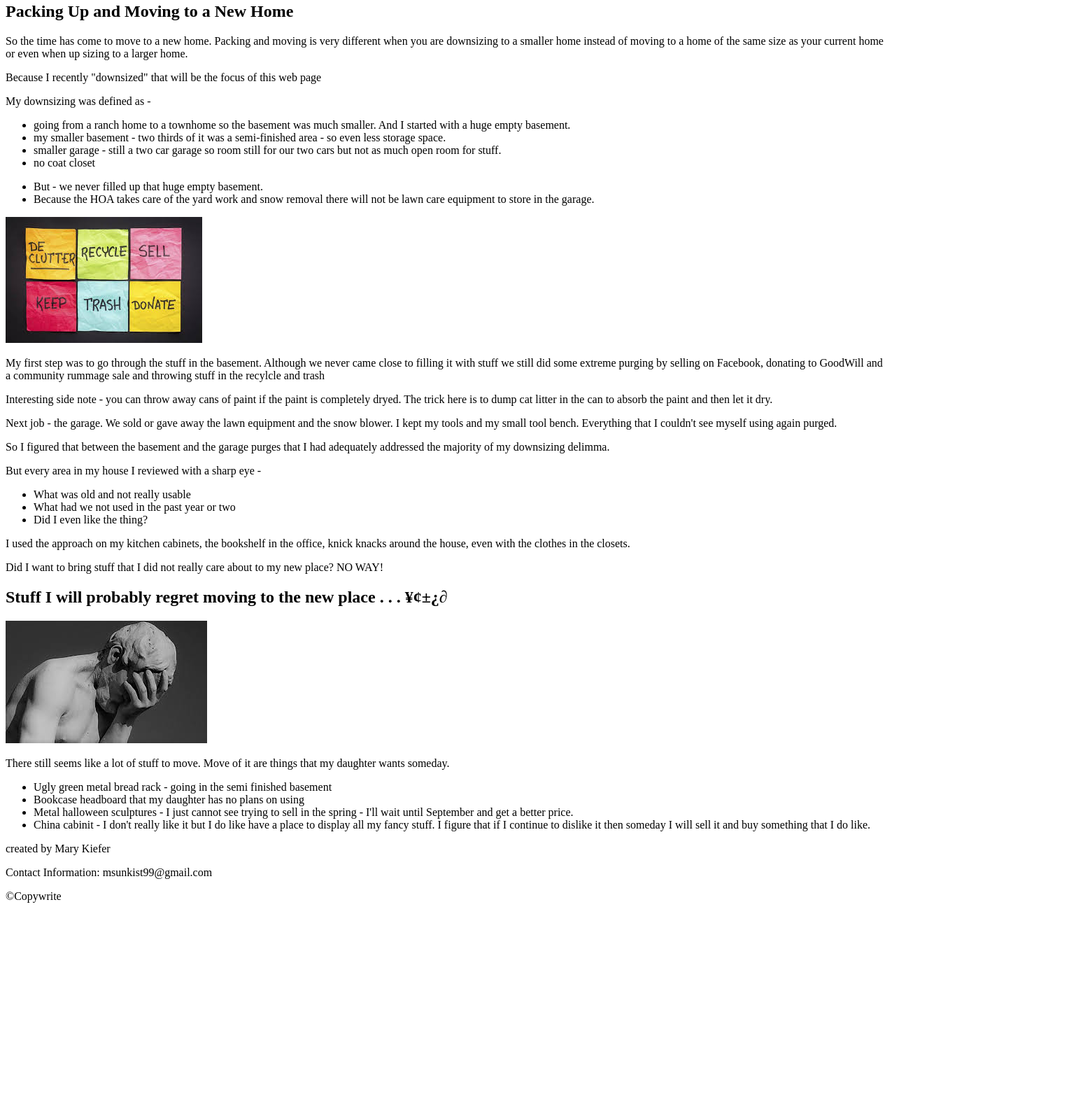
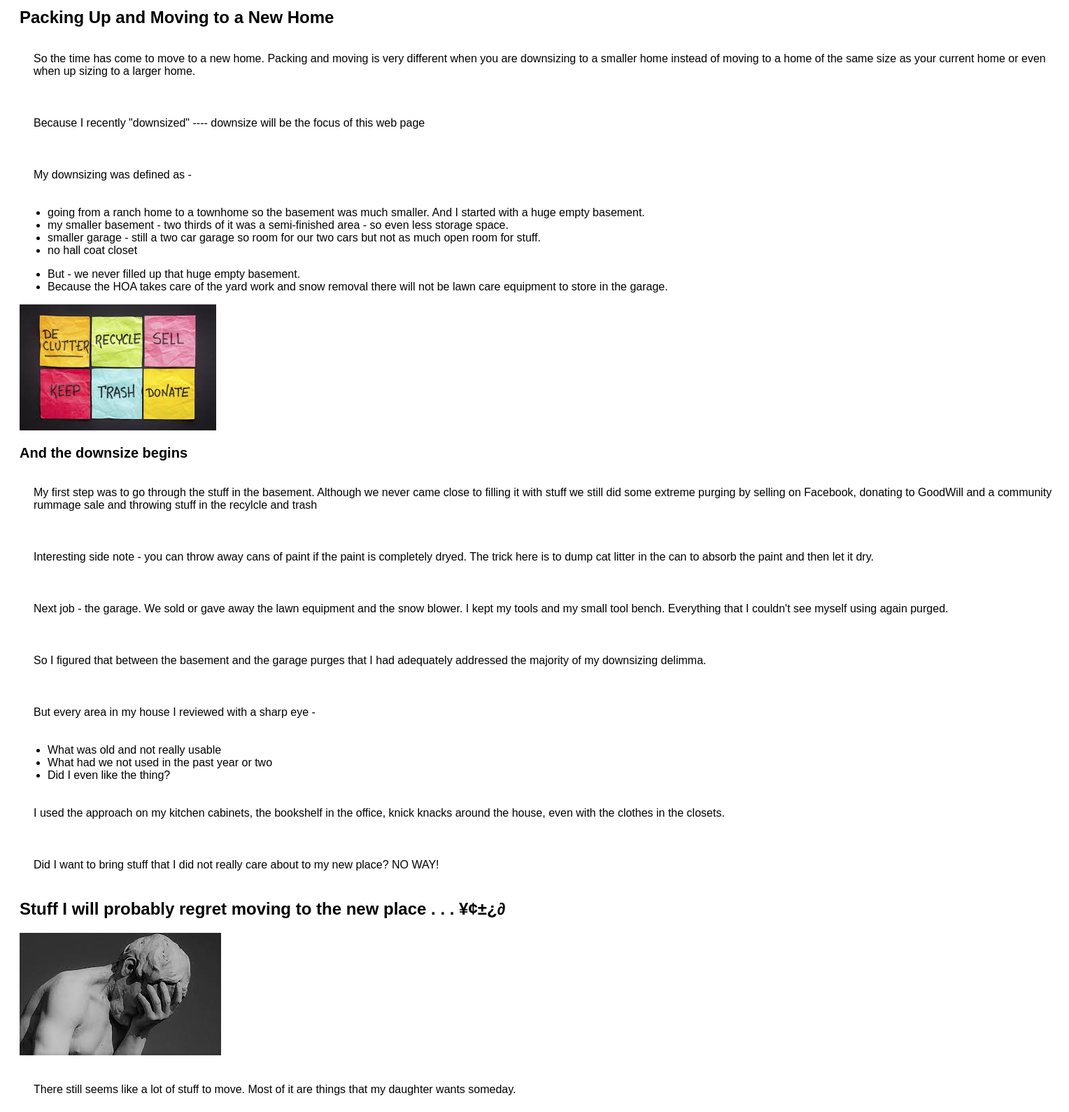
Before and after one commit to msunkist99/HtmlMeSomething, a plain HTML site: page HtmlMeSomething/wwwroot/index.html in a window 1280 px wide. Shown: the part 344-1933 px from the top of the page at 70% size, 1528 px wide, since content can reach past the window. Before the commit the page ends 1650 px from the top, so only its background shows below. Drawn offline with Linux system fonts and the light colour scheme.

Commit message:
2019/04/09 - add StyleSheet.css

```diff
--- /dev/null
+++ b/HtmlMeSomething/wwwroot/StyleSheet.css
@@ -0,0 +1,24 @@
+body {
+    font-family: sans-serif, 'Times New Roman', Times, serif;
+}
+
+main {
+    margin: 20px;
+    width: 1500px;
+}
+h1 {
+font-size: 24px;
+}
+
+h2 {
+    font-size: 20px;
+    padding-right: 15px;
+}
+
+p {
+ padding: 20px;
+}
+
+footer {
+    font-style: italic;
+}
--- a/HtmlMeSomething/wwwroot/index.html
+++ b/HtmlMeSomething/wwwroot/index.html
@@ -2,6 +2,7 @@
 <html>
 <head>
     <meta charset="utf-8" />
+    <link rel="stylesheet" href="./StyleSheet.css"/>
     <title>The Dreaded Move to a New Home</title>
 </head>
 <body>
@@ -9,19 +10,19 @@
         <img src="images/International-Packing-Service.jpg" alt="fun moving boxes" />
         <img src="images/52ef4f6aaa599d59140f81949ee3d3ca.jpg" alt="moving truck" />
 
-        <h2>Packing Up and Moving to a New Home</h2>
+        <h1>Packing Up and Moving to a New Home</h1>
         <article>
             <p>
                 So the time has come to move to a new home.  Packing and moving is very different when you are downsizing to a smaller home instead of moving to a home of the same size as your current
                 home or even when up sizing to a larger home.
             </p>
-            <p>Because I recently "downsized" that will be the focus of this web page</p>
+            <p>Because I recently "downsized" ---- downsize will be the focus of this web page</p>
             <p>My downsizing was defined as - </p>
             <ul>
                 <li>going from a ranch home to a townhome so the basement was much smaller.  And I started with a huge empty basement.</li>
                 <li>my smaller basement - two thirds of it was a semi-finished area - so even less storage space.</li>
-                <li>smaller garage - still a two car garage so room still for our two cars but not as much open room for stuff.</li>
-                <li>no coat closet</li>
+                <li>smaller garage - still a two car garage so room for our two cars but not as much open room for stuff.</li>
+                <li>no hall coat closet</li>
             </ul>
             <ul>
                 <li>But - we never filled up that huge empty basement.</li>
@@ -30,6 +31,7 @@
 
             <img src="images/post-its.jpg" alt="post-it labels" />
 
+            <h2>And the downsize begins</h2>
             <p>
                 My first step was to go through the stuff in the basement.  Although we never came close to filling it with stuff we still did some extreme purging by selling on Facebook,
                 donating to GoodWill and a community rummage sale and throwing stuff in the recylcle and trash
@@ -54,14 +56,15 @@
             <h1>Stuff I will probably regret moving to the new place . . . &yen;&cent;&plusmn;&iquest;&part;</h1>
             <img src="images/regret.jpg" alt="regret sculpture" />
 
-            <p>There still seems like a lot of stuff to move.  Move of it are things that my daughter wants someday.</p>
+            <p>There still seems like a lot of stuff to move.  Most of it are things that my daughter wants someday.</p>
             <ul>
-                <li>Ugly green metal bread rack - going in the semi finished basement</li>
-                <li>Bookcase headboard that my daughter has no plans on using</li>
-                <li>Metal halloween sculptures - I just cannot see trying to sell in the spring - I'll wait until September and get a better price.</li>
+                <li>Ugly green metal bread rack - going in the semi finished basement - AKA "The Girl Cave"</li>
+                <li>Bookcase headboard that my daughter has absolutely no plans on using but must keep</li>
+                <li>Metal halloween sculptures - I just cannot see trying to sell in Spril - I'll wait until September and get a better price.</li>
                 <li>
-                    China cabinit - I don't really like it but I do like have a place to display all my fancy stuff.  I figure that if I continue to dislike it then
-                    someday I will sell it and buy something that I do like.
+                    China cabinet - I don't really like it but I do like have a place to display all my fancy stuff.  I figure that if I continue to dislike it then
+                    someday I will sell the china cabinet and buy something that I do like.
+                    <br> UPDATE - I really like the china cabinet in the front foyer of the place - and I am glad I kept it.</br>
                 </li>
             </ul>
         </article>
@@ -69,8 +72,8 @@
 </body>
 
 <footer>
-    <p>created by Mary Kiefer</p>
+    <p>Created by Mary Kiefer</p>
     <p>Contact Information:  msunkist99@gmail.com</p>
-    <p>&copyCopywrite</p>
+    <p>&copyCopywrite -- ha ha - too funny</p>
 </footer>
 </html>
```
Also changed, not shown: HtmlMeSomething/wwwroot/test.html (deleted, +0 -10 lines), HtmlMeSomething/wwwroot/images/Beverlyhillbilliestruck-2.jpg (added).
